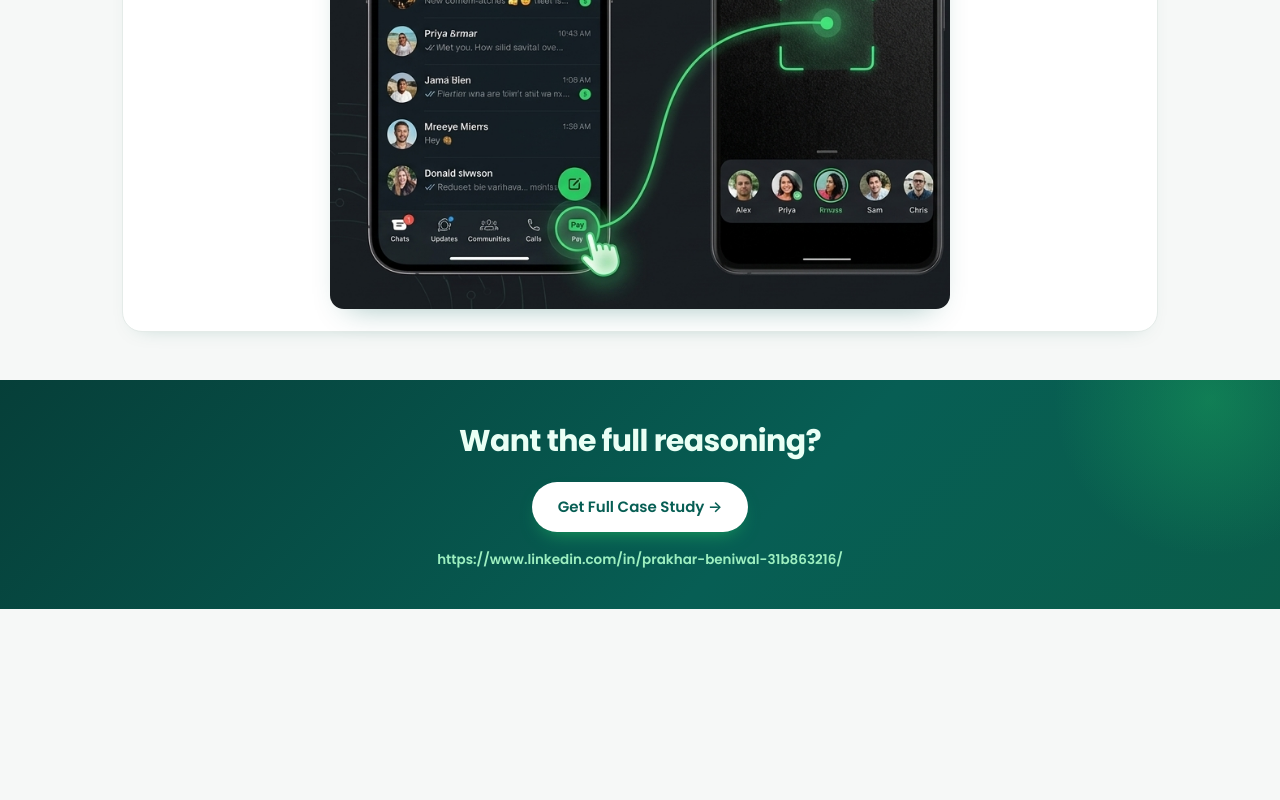
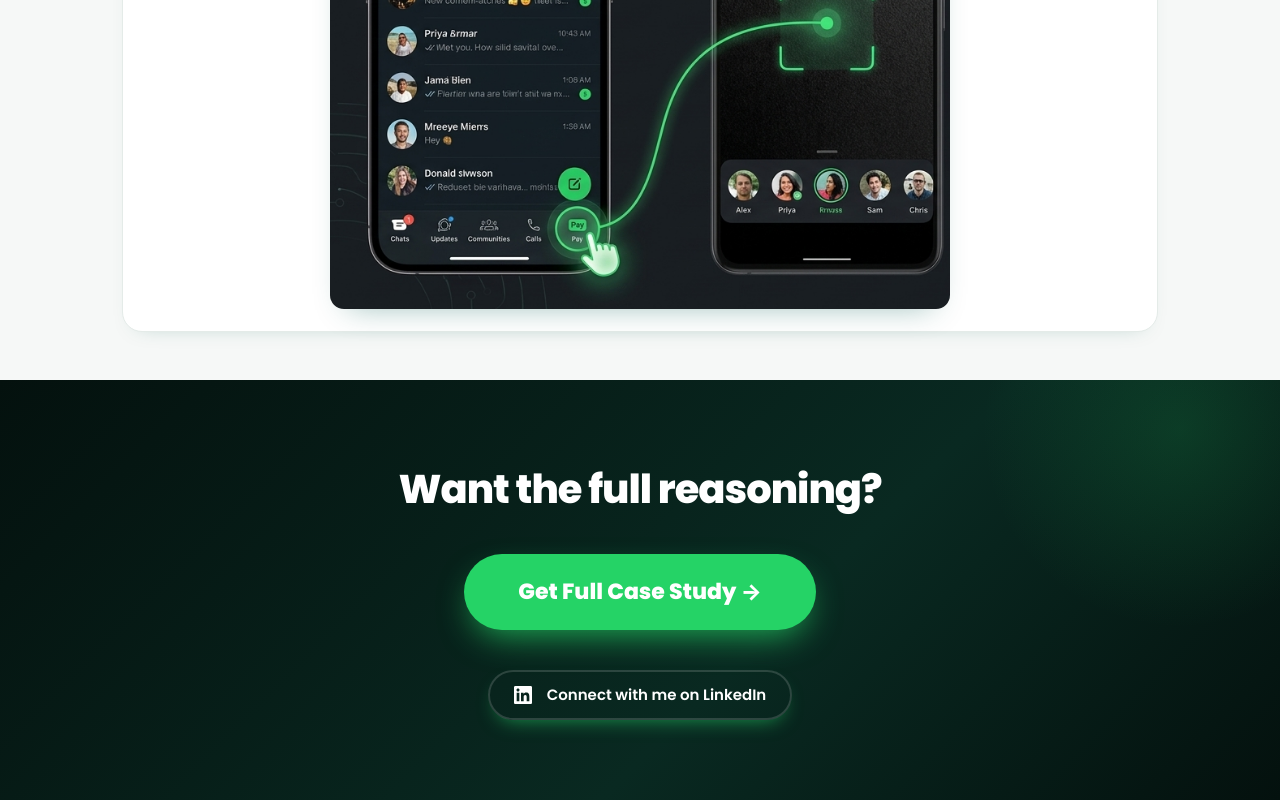
Before and after one commit to PrakharBeniwal/SUMMARY---WhatsApp_Pay, a plain HTML site: page index.html in a window 1280 px wide. Shown: the part 4692-5492 px from the top of the page. Before the commit the page ends 5301 px from the top, so only its background shows below. Drawn offline with Linux system fonts and the light colour scheme.

Commit message:
redirected link update

```diff
--- a/index.html
+++ b/index.html
@@ -194,13 +194,16 @@
   @media(max-width:520px){.phones{flex-wrap:wrap}.phones img{flex:1 1 30%}}
 
   /* FOOTER */
-  footer{background:linear-gradient(135deg,#063f39,#075E54 60%,#0a5d4a);color:#eafff5;text-align:center;padding:40px 22px;position:relative;overflow:hidden}
-  footer:before{content:"";position:absolute;width:340px;height:340px;border-radius:50%;background:radial-gradient(circle,rgba(37,211,102,.28),transparent 65%);top:-150px;right:-100px}
+  footer{background:linear-gradient(135deg,#04110E,#092921 60%,#04110E);color:#fff;text-align:center;padding:80px 22px;position:relative;overflow:hidden}
+  footer:before{content:"";position:absolute;width:400px;height:400px;border-radius:50%;background:radial-gradient(circle,rgba(37,211,102,.15),transparent 70%);top:-150px;right:-100px}
   footer .ft{position:relative;z-index:2}
-  footer h3{font-size:clamp(22px,3.5vw,30px);font-weight:700;letter-spacing:-.6px;margin-bottom:18px}
-  .btn.white{background:#fff;color:var(--green-dark);font-size:15px;padding:14px 26px}
-  footer .li{margin-top:18px;font-size:13.5px}
-  footer .li a{color:#9defc0;text-decoration:none;font-weight:600;word-break:break-all}
+  footer h3{font-size:clamp(26px,4.5vw,40px);font-weight:800;letter-spacing:-1px;margin-bottom:36px}
+  .btn.huge{background:var(--green);color:#fff;font-size:22px;font-weight:800;padding:22px 54px;border-radius:999px;box-shadow:0 14px 34px -10px rgba(37,211,102,0.8);transition:transform .2s, box-shadow .2s;text-decoration:none;display:inline-flex;align-items:center;justify-content:center}
+  .btn.huge:hover{transform:translateY(-4px);box-shadow:0 20px 40px -10px rgba(37,211,102,1)}
+  .btn.outline-pill{display:inline-flex;align-items:center;justify-content:center;background:transparent;border:2px solid rgba(255,255,255,0.15);color:#fff;padding:12px 24px;border-radius:999px;font-size:15px;font-weight:600;transition:all .2s ease;text-decoration:none;margin-top:40px}
+  .btn.outline-pill:hover{border-color:#25D366;background:rgba(37,211,102,0.1);color:#25D366}
+  .btn.outline-pill svg{margin-right:8px}
+  footer .li{display:none}
 </style>
 </head>
 <body>
@@ -218,7 +221,7 @@
       <a href="#why">Why it failed</a>
       <a href="#what">What happened</a>
       <a href="#solutions">Solutions</a>
-      <a class="btn" href="index.html">Full Case Study →</a>
+      <a class="btn" href="https://whats-app-pay-case-study.vercel.app/" target="_blank" rel="noopener">Full Case Study →</a>
     </div>
   </div>
 </nav>
@@ -453,8 +456,12 @@
 <footer>
   <div class="ft">
     <h3>Want the full reasoning?</h3>
-    <a class="btn white" href="index.html">Get Full Case Study →</a>
-    <div class="li"><a href="https://www.linkedin.com/in/prakhar-beniwal-31b863216/" target="_blank" rel="noopener">https://www.linkedin.com/in/prakhar-beniwal-31b863216/</a></div>
+    <a class="btn huge" href="https://whats-app-pay-case-study.vercel.app/" target="_blank" rel="noopener">Get Full Case Study →</a>
+    <br>
+    <a class="btn outline-pill" href="https://www.linkedin.com/in/prakhar-beniwal-31b863216/" target="_blank" rel="noopener">
+      <svg width="18" height="18" viewBox="0 0 24 24" fill="currentColor"><path d="M20.447 20.452h-3.554v-5.569c0-1.328-.027-3.037-1.852-3.037-1.853 0-2.136 1.445-2.136 2.939v5.667H9.351V9h3.414v1.561h.046c.477-.9 1.637-1.85 3.37-1.85 3.601 0 4.267 2.37 4.267 5.455v6.286zM5.337 7.433c-1.144 0-2.063-.926-2.063-2.065 0-1.138.92-2.063 2.063-2.063 1.14 0 2.064.925 2.064 2.063 0 1.139-.925 2.065-2.064 2.065zm1.782 13.019H3.555V9h3.564v11.452zM22.225 0H1.771C.792 0 0 .774 0 1.729v20.542C0 23.227.792 24 1.771 24h20.451C23.2 24 24 23.227 24 22.271V1.729C24 .774 23.2 0 22.222 0h.003z"/></svg>
+      Connect with me on LinkedIn
+    </a>
   </div>
 </footer>
 
```
